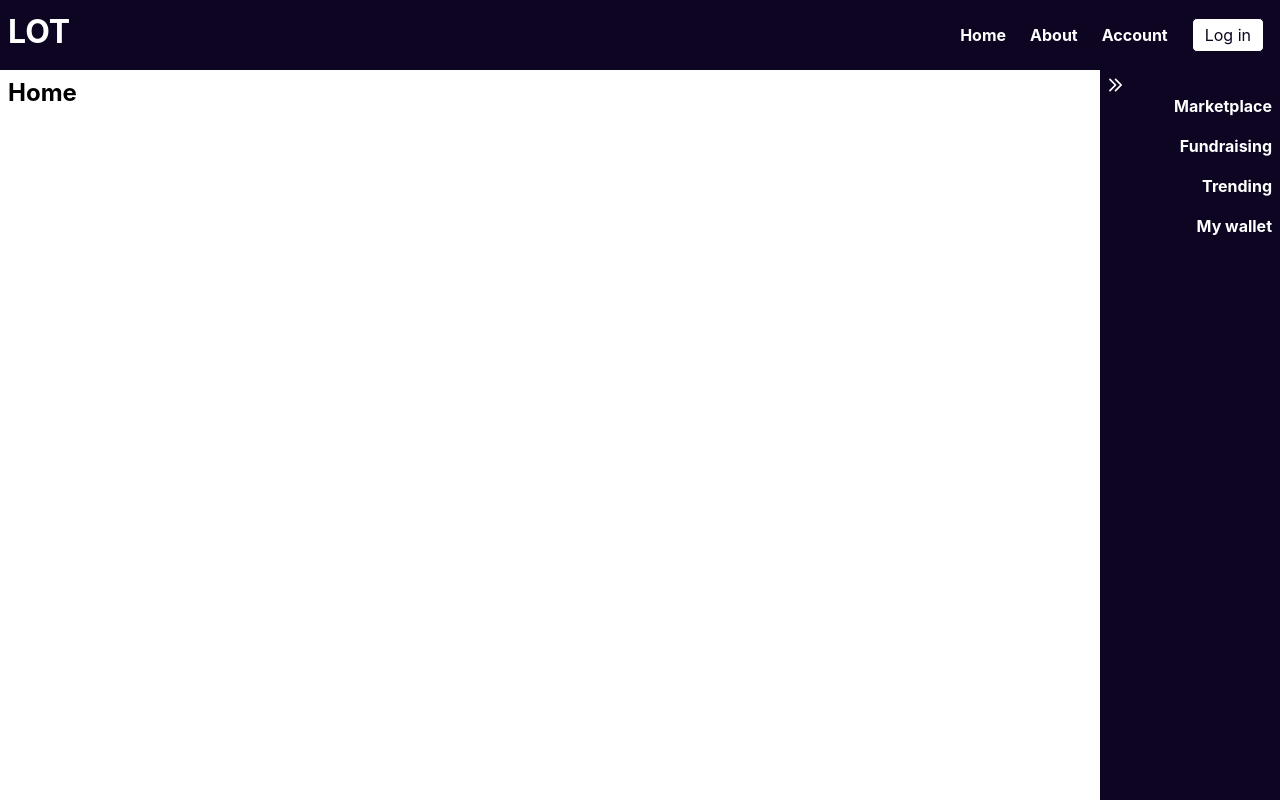
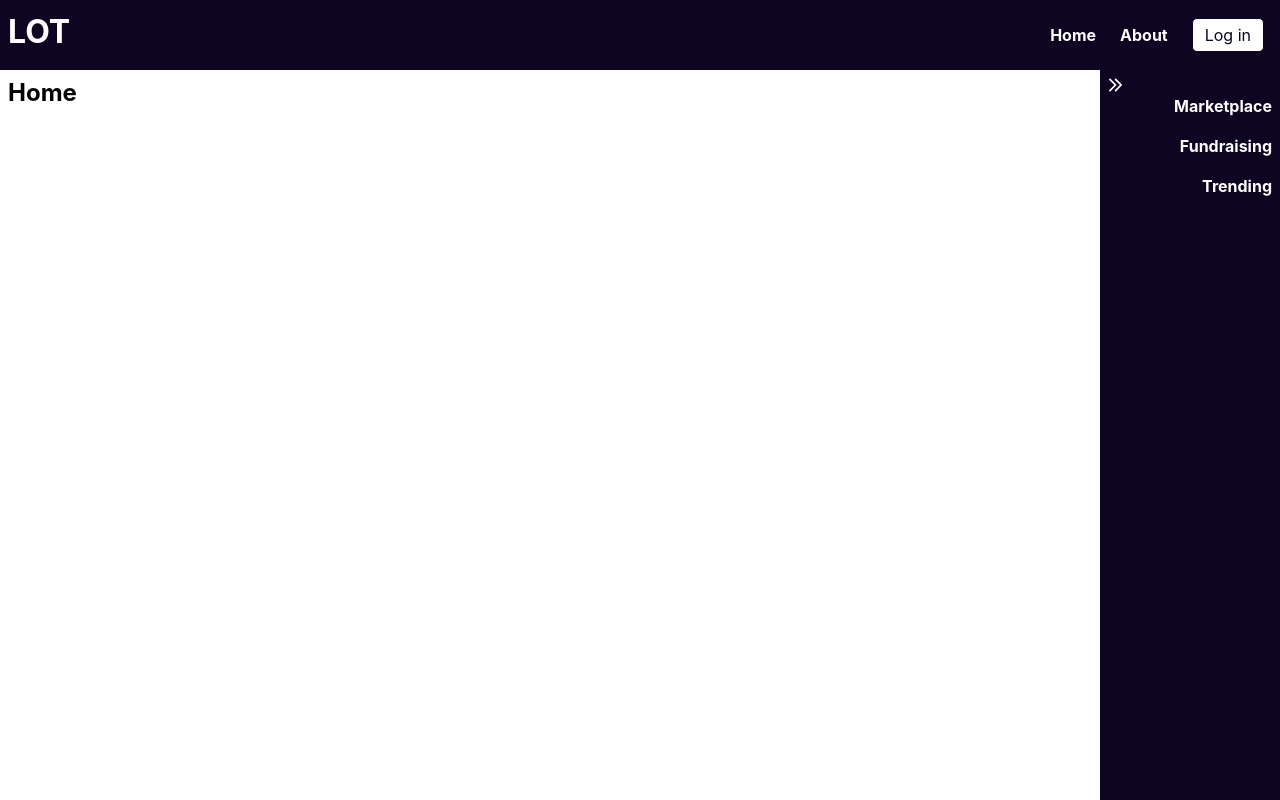
Before and after one commit to Guanart/SIP-2024-grupo-1, a React (Vite) app in the folder frontend/: page / in a window 1280 px wide. Both pictures are taken after a click on the button 1260 px from the left and 85 px from the top of the page. Built offline with nearby package versions, Linux system fonts and the light colour scheme.

Commit message:
agrega que account & wallet links se muestren solo si el usuario está logueado

```diff
--- a/frontend/src/layouts/components/Header/Header.tsx
+++ b/frontend/src/layouts/components/Header/Header.tsx
@@ -16,9 +16,11 @@ export const Header = () => {
 					<li className='nav-item'>
 						<Link to='/about'>About</Link>
 					</li>
-					<li className='nav-item'>
-						<Link to='/account'>Account</Link>
-					</li>
+					{isAuthenticated && (
+						<li className='nav-item'>
+							<Link to='/account'>Account</Link>
+						</li>
+					)}
 					<li className='nav-item'>
 						{isAuthenticated ? <LogoutButton /> : <LoginButton />}
 					</li>
--- a/frontend/src/layouts/components/Menu/Menu.tsx
+++ b/frontend/src/layouts/components/Menu/Menu.tsx
@@ -2,9 +2,12 @@ import { Link } from 'react-router-dom';
 import './Menu.css';
 import { useState } from 'react';
 import { CaretDoubleLeft, CaretDoubleRight } from '@phosphor-icons/react';
+import { useAuth0 } from '@auth0/auth0-react';
 
 export const Menu = () => {
 	const [isOpen, setIsOpen] = useState(false);
+	const { isAuthenticated } = useAuth0();
+
 	return (
 		<aside>
 			<nav>
@@ -30,9 +33,11 @@ export const Menu = () => {
 					<li className='menu-item'>
 						<Link to='/trending'>Trending</Link>
 					</li>
-					<li className='menu-item'>
-						<Link to='/wallet'>My wallet</Link>
-					</li>
+					{isAuthenticated && (
+						<li className='menu-item'>
+							<Link to='/wallet'>My wallet</Link>
+						</li>
+					)}
 				</ul>
 			</nav>
 		</aside>
```
